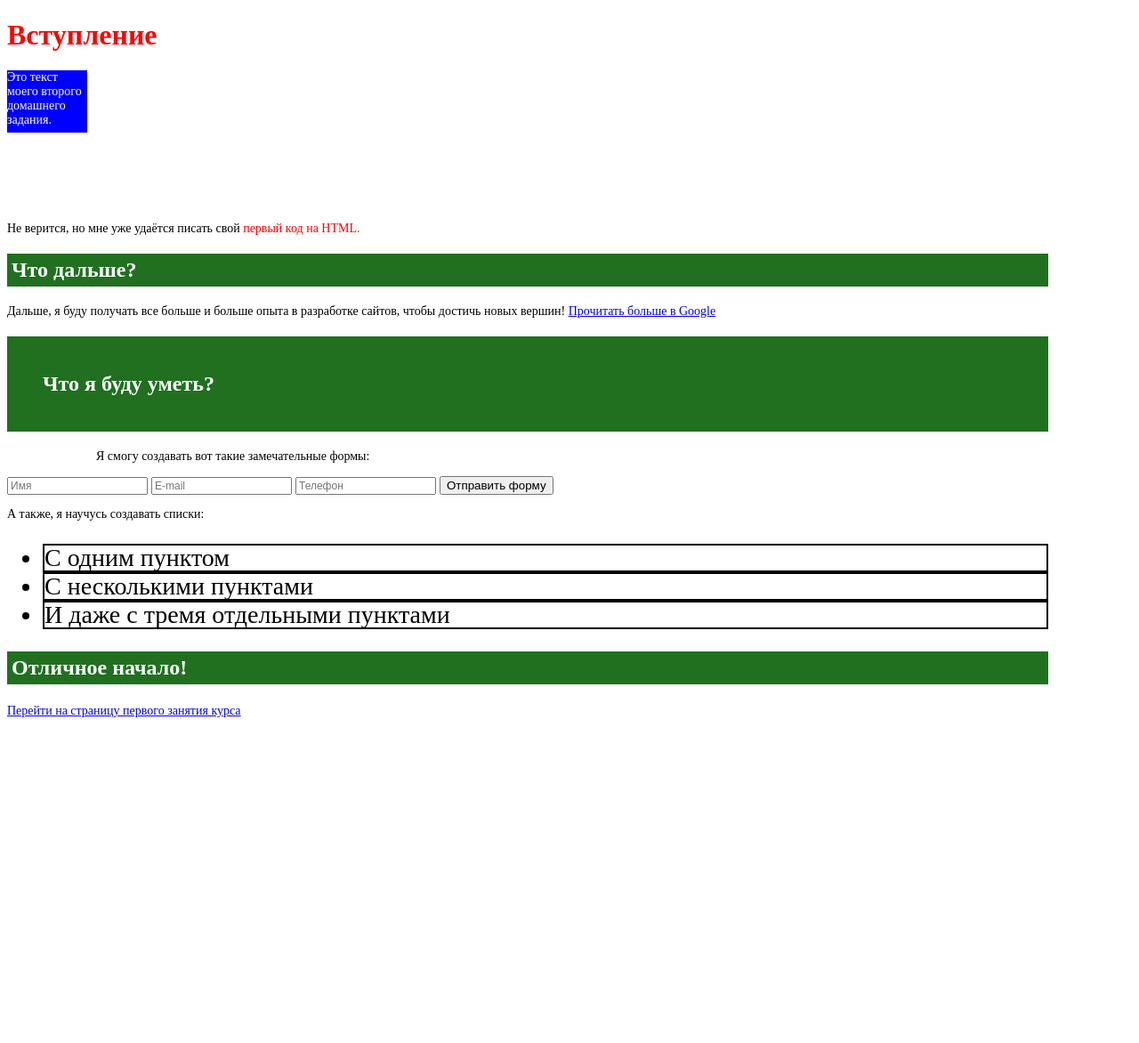
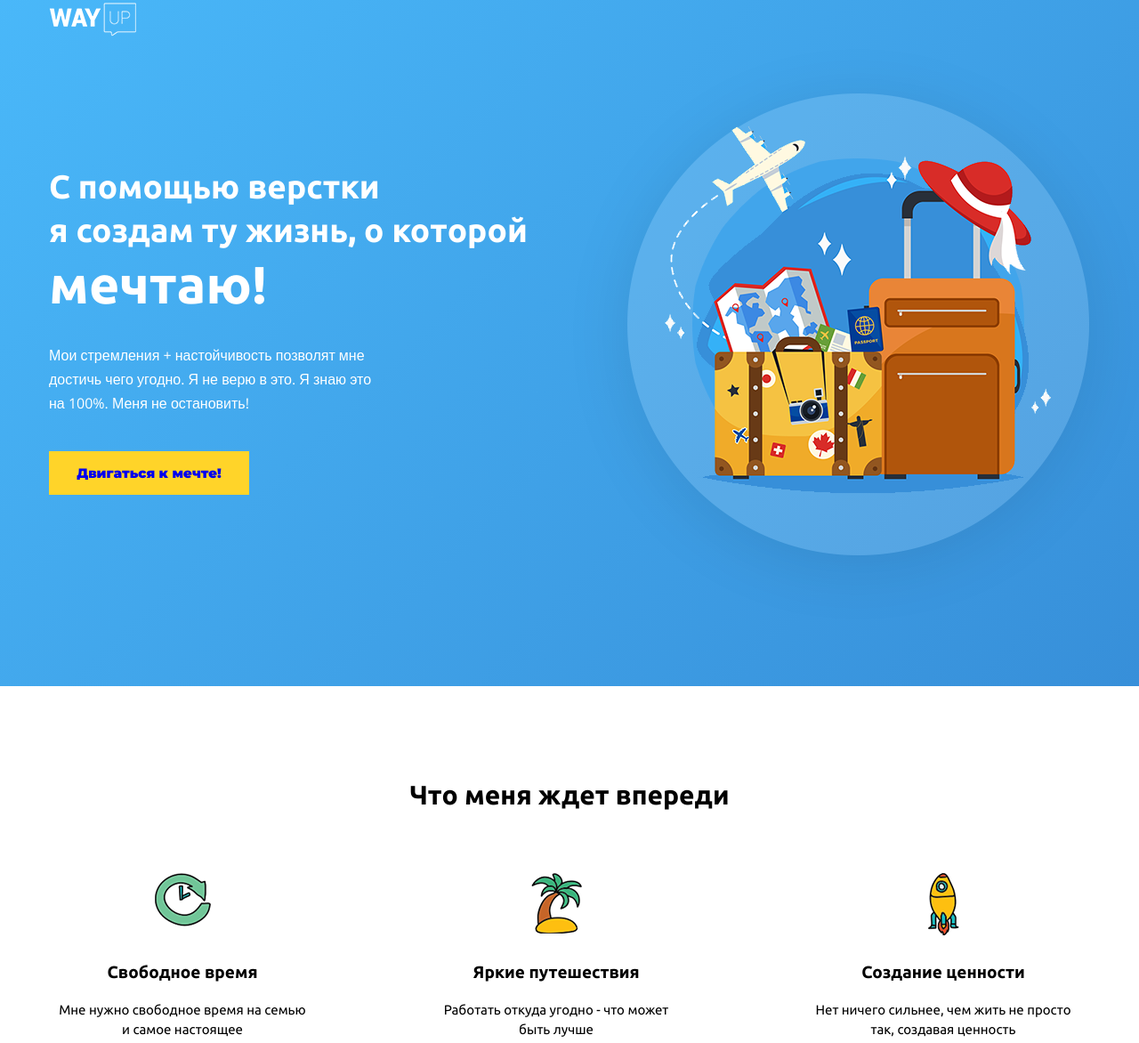
Before and after one commit to PlusMontag/LogoPlusMontag, a plain HTML site: page index.html in a window 1280 px wide. Shown: the part 62-1234 px from the top of the page at 89% size. Before the commit the page ends 877 px from the top, so only its background shows below. Drawn offline with nearby package versions, Linux system fonts and the light colour scheme.

Commit message:
Add files via upload

```diff
--- a/css/main.css
+++ b/css/main.css
@@ -1,48 +1,153 @@
-body {
-    width: 1170px;
+*{
+    margin: 0;
+    padding: 0;
+    box-sizing: border-box;
 }
 
-p, a {
-    font-size: 14px;
+    /* font-family: 'Montserrat', sans-serif; */
+    /* font-family: 'Open Sans', sans-serif; */
+    /* font-family: 'Ubuntu', sans-serif; */
+
+h1, h2, h3 {
+    font-family: 'Ubuntu', sans-serif;
+    font-weight: 700;
 }
-input {
-    font-size: 12px;
-    width: 150px;
+h2 {
+    font-size: 30px;
 }
-.logo {
-    width: 150px;
+p {
+    font-family: 'Open Sans', sans-serif;
 }
 
-h1 {
-    color:#f00;
+.container {
+    width: 1170px;
+    margin: 0 auto;
+}
+.header {
+    background: rgba(74,185,250,1);
+    background: -moz-linear-gradient(-45deg, rgba(74,185,250,1) 0%, rgba(55,143,217,1) 100%);
+    background: -webkit-gradient(left top, right bottom, color-stop(0%, rgba(74,185,250,1)), color-stop(100%, rgba(55,143,217,1)));
+    background: -webkit-linear-gradient(-45deg, rgba(74,185,250,1) 0%, rgba(55,143,217,1) 100%);
+    background: -o-linear-gradient(-45deg, rgba(74,185,250,1) 0%, rgba(55,143,217,1) 100%);
+    background: -ms-linear-gradient(-45deg, rgba(74,185,250,1) 0%, rgba(55,143,217,1) 100%);
+    background: linear-gradient(135deg, rgba(74,185,250,1) 0%, rgba(55,143,217,1) 100%);
+    filter: progid:DXImageTransform.Microsoft.gradient( startColorstr='#4ab9fa', endColorstr='#378fd9', GradientType=1 );
+    padding: 65px 0 75px;
+}
+
+.wrapper {
+    margin-top: 10px;
+    display: flex;
+    justify-content: space-between;
+}
+.dream {
+    margin-top: 130px;
+    width: 615px;
+}
+.travel {
+    margin-right: -60px;
+}
+.title {
+    color: #fff;
+    font-size: 37px;
+    line-height: 49px;
 
 }
-.header_P {
-    height: 70px;
-    width: 90px;
-    background: #00f;
+.title span{
+    font-size: 59px;
+    line-height: 73px;
+}
+.intro {
+    margin-top: 30px;
     color: #fff;
-    margin-bottom: 100px;
+    font-size: 16px;
+    line-height: 27px;
 }
-span {
-    color:#f00;
+.btn {
+    display: block;
+    font-family: 'Montserrat', sans-serif;
+    font-weight: 900;
+    font-size: 15px;
+    margin-top: 40px;
+    padding: 15px 0;
+    background: #ffd429;
+    text-align: center;
+    text-decoration: none;
+    width: 225px;
+    transition: all 0.5s ease;
 }
-h2 {
-    padding: 5px;
-    background: #207020;
-    color: #fff;
+
+.btn:hover {
+	background: #d9860e;
 }
-.title_H {
-    padding: 40px;
+.question {
+    padding-top: 105px;
+    text-align: center;
+    margin-bottom: 70px;
+
 }
-.title_P {
-    padding-left: 100px;
+.desires {
+	display: flex;
+	justify-content: space-between;
+    margin-bottom: 120px;
+    text-align: center;
 }
-ul{
-    margin: 25px 0;
+.block_time {
+    background: url(../img/icon1.png) no-repeat center top;
+    width: 300px;
 }
-ul>li {
-    border: 2px solid;
-    font-size: 28px;
-    line-height: 28px;
+.block_travel {
+    background: url(../img/icon2.png) no-repeat center top;
+    width: 300px;
 }
+.block_values {
+    background: url(../img/icon3.png) no-repeat center top;
+    width: 330px;
+}
+.block_title {
+    margin-top: 100px;
+    font-size: 19px;
+}
+.block_text {
+    font-family: 'Ubuntu', sans-serif;
+    margin-top: 20px;
+    font-size: 15px;
+    line-height: 22px;
+}
+.ticket {
+    background: #ecf3f8;
+}
+.ticket_title {
+    padding-top: 105px;
+    text-align: center;
+}
+.form {
+    padding:60px 0 105px;
+}
+.input {
+    color: #aeacb2;
+    padding-left: 25px;
+    font-family: 'Ubuntu', sans-serif;
+    font-size: 15px;
+    display: block;
+    width: 345px;
+    height: 60px;
+    margin:0 auto 17px;
+}
+.btn_form {
+    width: 345px;
+    height: 60px;
+    margin: 0 auto;
+    border: 0;
+    cursor: pointer;
+}
+.footer {
+	padding: 60px 0 65px;
+	background: #164d7a;
+}
+
+.credits {
+	color: #fff;
+	font-size: 14px;
+	text-align: center;
+}
--- a/index.html
+++ b/index.html
@@ -4,39 +4,88 @@
     <meta charset="UTF-8">
     <meta http-equiv="X-UA-Compatible" content="IE=edge">
     <meta name="viewport" content="width=device-width, initial-scale=1.0">
+    <link rel="preconnect" href="https://fonts.googleapis.com">
+    <link rel="preconnect" href="https://fonts.gstatic.com" crossorigin>
+    <link href="https://fonts.googleapis.com/css2?family=Montserrat:wght@400;900&family=Open+Sans&family=Ubuntu:wght@400;700&display=swap" rel="stylesheet">
     <link rel="stylesheet" href="css/main.css">
-    <title>Второе задание задание</title>
+    <title>Document</title>
 </head>
 <body>
-    <header>
-        <img class="logo" src="img/wayup_logo.jpeg" alt="Логотип">
-        <h1>Вступление</h1>
-        <p class="header_P">Это текст моего второго домашнего задания.</p>
+    <header id="header" class="header">
+        <div class="container">
+            <img src="img/logo_1.png" alt="WayUP" class="logo">
+            <div class="wrapper">
+                <div class="dream">
+                    <h1 class="title">
+                        С помощью верстки <br>я создам ту жизнь, о которой <br><span>мечтаю!</span>
+                    </h1>
+                    <p class="intro">
+                        Мои стремления + настойчивость позволят мне<br> достичь чего угодно. Я не верю в это. Я знаю это<br> на 100%. Меня не остановить!
+                    </p>
+                    <a href="#" class="btn">Двигаться к мечте!</a>
+                </div>
+                <img src="img/travel.png" alt="dream travel" class="travel">
+            </div>
+        </div>
     </header>
-    <section>
-        <p>Не верится, но мне уже удаётся писать свой <span>первый код на HTML.</span></p>
-        <h2>Что дальше?</h2>
-        <p>Дальше, я буду получать все больше и больше опыта в разработке сайтов, чтобы достичь новых вершин!
-            <a href="https://google.com/" target="_blank" title="Переход на Google">Прочитать больше в Google</a>
-        </p>
-        <h2 class="title_H">Что я буду уметь?</h2>
-        <p class="title_P">Я смогу создавать вот такие замечательные формы:</p>
-        <form action="#">
-            <input type="text" name="text" placeholder="Имя" required>
-            <input type="email" name="email" placeholder="E-mail" required>
-            <input type="tel" name="tel" placeholder="Телефон" required>
-            <button tipe="submit">Отправить форму</button>
-        </form>
-        <p>А также, я научусь создавать списки:</p>
-        <ul>
-            <li>С одним пунктом</li>
-            <li>С несколькими пунктами</li>
-            <li>И даже с тремя отдельными пунктами</li>
-        </ul>
-        <h2>Отличное начало!</h2>
+    <section id="info" class="info">
+        <div class="container">
+            <h2 class="question">
+                Что меня ждет впереди
+            </h2>
+            <div class="desires">
+                <div class="block_time">
+                    <h3 class="block_title">
+                        Свободное время
+                    </h3>
+                    <p class="block_text">
+                        Мне нужно свободное время на семью<br> и самое настоящее
+                    </p>
+                </div>
+                <div class="block_travel">
+                    <h3 class="block_title">
+                        Яркие путешествия
+                    </h3>
+                    <p class="block_text">
+                        Работать откуда угодно - что может<br> быть лучше
+                    </p>
+                </div>
+                <div class="block_values">
+                    <h3 class="block_title">
+                        Создание ценности
+                    </h3>
+                    <p class="block_text">
+                        Нет ничего сильнее, чем жить не просто<br> так, создавая ценность
+                    </p>
+                </div>
+
+            </div>
+        </div>
     </section>
-    <footer>
-        <a href="https://my.wayup.in/lesson/1801" target="_blank" title="Переход на WayUp">Перейти на страницу первого занятия курса</a>
+    <section id="ticket" class="ticket">
+        <div class="container">
+            <h2 class="ticket_title">
+                Форма заказа билета в будущее
+            </h2>
+            <form action="#" class="form">
+                <input type="text" placeholder="Имя" name="name" class="input" required>
+                <input type="email" placeholder="E-mail" name="email" class="input" required>
+                <input type="tel" placeholder="Телефон" name="tel" class="input" required>
+                <input type="text" placeholder="Куда я полечу в ближайшее время?" name="text" class="input" required>
+                <button type="submit" class="btn btn_form">
+                    Двигаться к мечте!
+                </button>
+            </form>
+
+        </div>
+    </section>
+    <footer id="footer" class="footer">
+        <div class="container">
+			<p class="credits">
+				© Все мои мечты защищены моим трудолюбием
+			</p>
+        </div>
     </footer>
+
 </body>
 </html>
```
Also changed, not shown: img/icon1.png (added), img/icon2.png (added), img/icon3.png (added), img/logo_1.png (added), img/travel.png (added).
